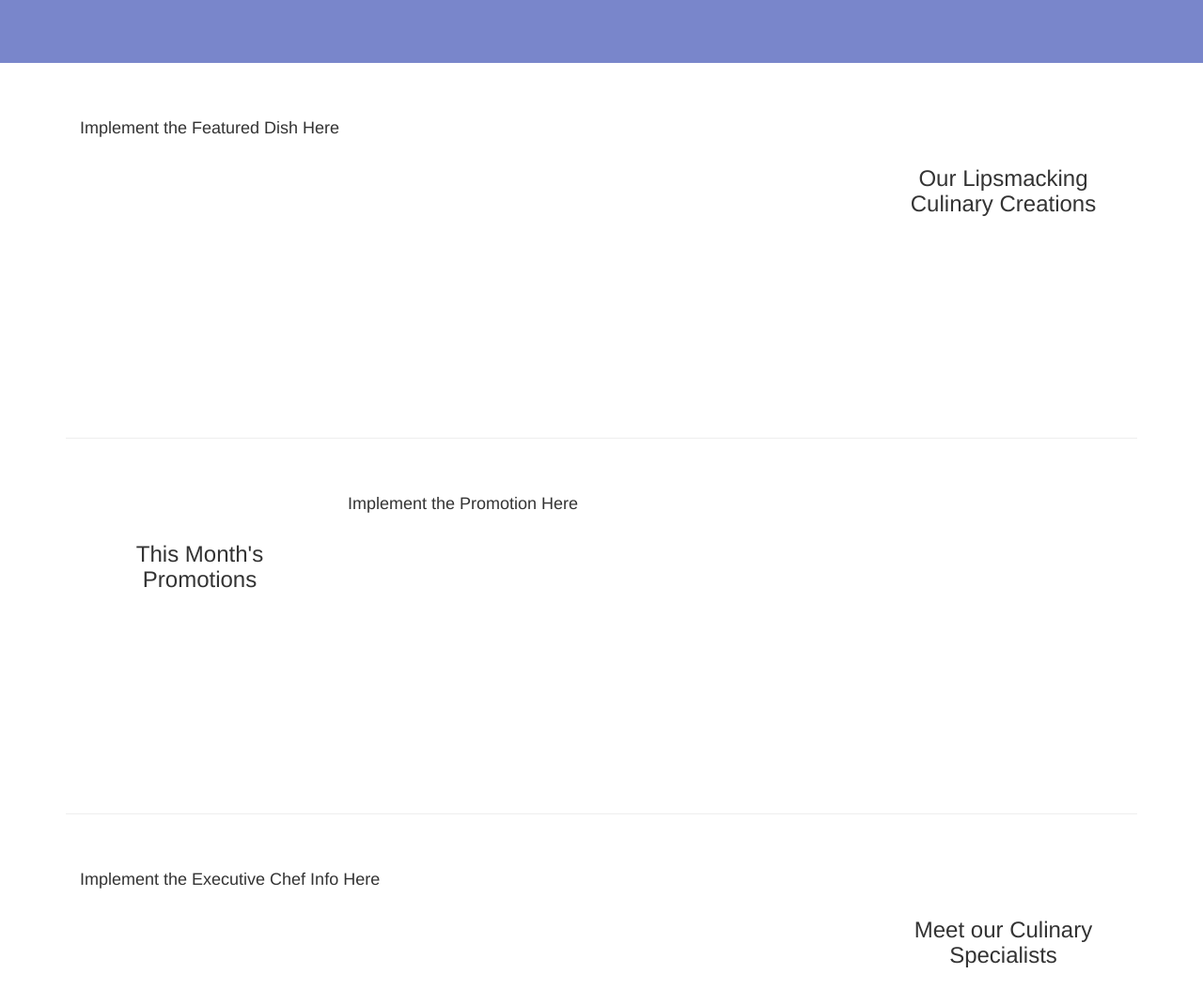
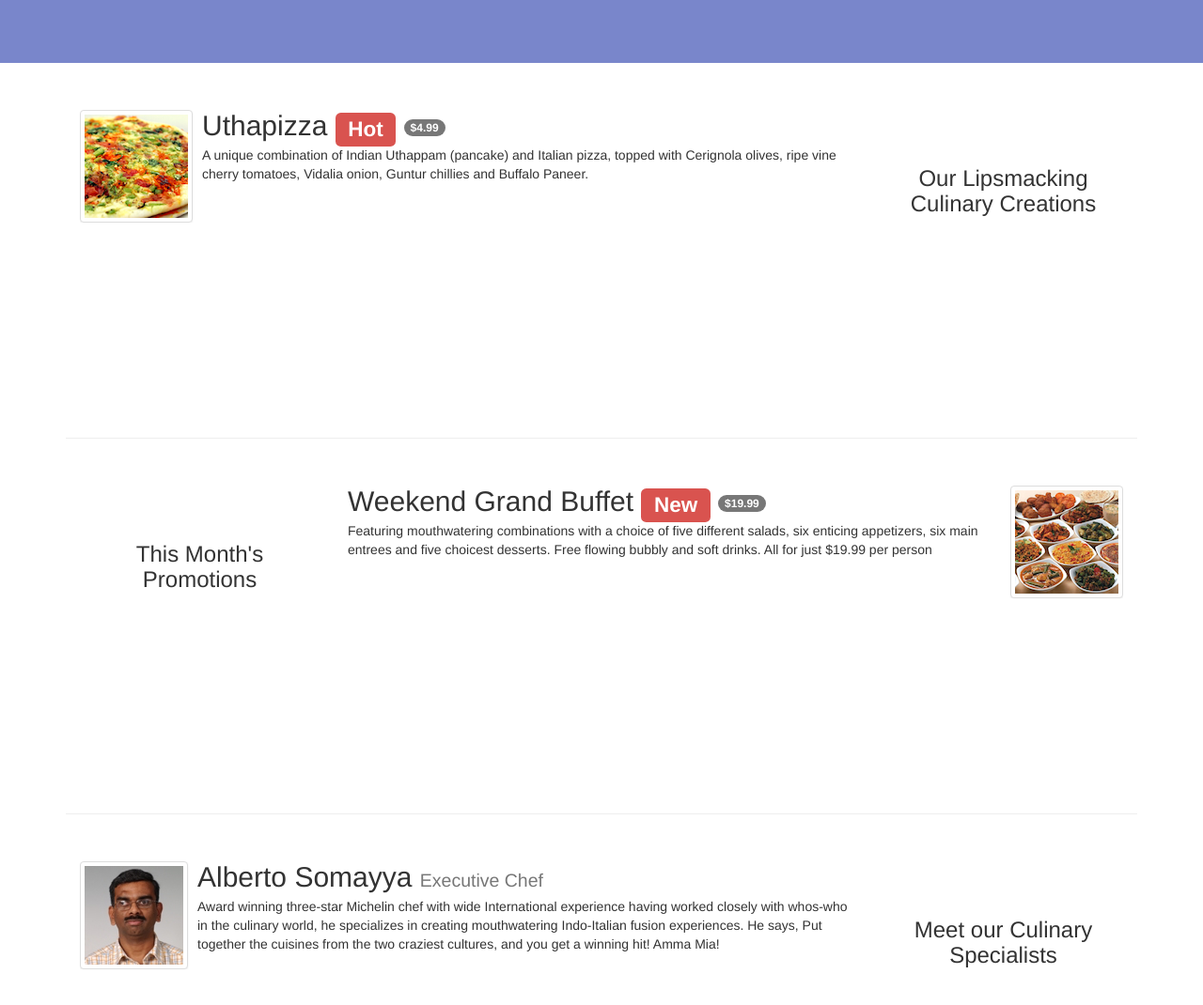
Before and after one commit to Bakermg/confusion-ng, a website: page app/index.html in a window 1280 px wide. Shown: the part 392-1462 px from the top of the page at 94% size. Drawn offline with Linux system fonts and the light colour scheme.

Commit message:
feat: Added content to the home and aboutus page updated the contollers for them

```diff
--- a/app/scripts/controllers.js
+++ b/app/scripts/controllers.js
@@ -117,16 +117,21 @@ angular.module('confusionApp')
     }
 }])
 
-.controller('IndexController', ['$scope', function($scope) {
+.controller('IndexController', ['$scope', 'menuFactory','corporateFactory', function($scope, menuFactory, corporateFactory) {
+    $scope.dish = menuFactory.getDish(0);
 
-};
+    $scope.promotions = menuFactory.getPromotion(0);
+
+    $scope.leadership = corporateFactory.getLeader(3);
+
 }])
 
-.controller('AboutController', ['$scope', function($scope) {
+.controller('AboutController', ['$scope', 'corporateFactory', function($scope, corporateFactory) {
 
-};
+  $scope.leadership = corporateFactory.getLeaders();
+
 }])
-// implement the IndexController and About Controller here
+
 
 
 ;
--- a/app/scripts/services.js
+++ b/app/scripts/services.js
@@ -197,6 +197,12 @@ angular.module('confusionApp')
                     return dishes[index];
                 };
 
+                this.getPromotion = function(index) {
+
+                  return promotions[index];
+
+                };
+
                 // implement a function named getPromotion
                 // that returns a selected promotion.
 
@@ -239,11 +245,20 @@ angular.module('confusionApp')
 
             ];
 
+            corpfac.getLeaders = function() {
+
+              return leadership;
+            };
+
+            corpfac.getLeader = function(index) {
+
+              return leadership[index];
+            };
             // Implement two functions, one named getLeaders,
             // the other named getLeader(index)
             // Remember this is a factory not a service
+            return corpfac;
 
-
-        })
+        });
 
 ;
--- a/app/views/home.html
+++ b/app/views/home.html
@@ -1,13 +1,24 @@
-
-
 <div class="container" ng-controller="IndexController">
     <div class="row row-content">
+
         <div class="col-xs-12 col-sm-3 col-sm-push-9">
             <p style="padding:20px;"></p>
             <h3 align=center>Our Lipsmacking Culinary Creations</h3>
         </div>
         <div class="col-xs-12 col-sm-9 col-sm-pull-3">
-				<h4>Implement the Featured Dish Here</h4>
+          <div class="media">
+              <div class="media-left media-middle">
+                  <a href="#">
+                      <img class="media-object img-thumbnail" ng-src={{dish.image}} alt="Uthappizza">
+                  </a>
+              </div>
+              <div class="media-body">
+                  <h2 class="media-heading">{{dish.name}}
+                       <span class="label label-danger">{{dish.label}}</span>
+                       <span class="badge">{{dish.price | currency}}</span></h2>
+                  <p>{{dish.description}}</p>
+              </div>
+          </div>
         </div>
     </div>
 
@@ -18,7 +29,20 @@
             <h3 align=center>This Month's Promotions</h3>
         </div>
         <div class="col-xs-12 col-sm-9">
-				<h4>Implement the Promotion Here</h4>
+          <div class="media">
+
+              <div class="media-body">
+                  <h2 class="media-heading">{{promotions.name}}
+                       <span class="label label-danger">{{promotions.label}}</span>
+                       <span class="badge">{{promotions.price | currency}}</span></h2>
+                  <p>{{promotions.description}}</p>
+              </div>
+              <div class="media-right media-middle">
+                  <a href="#">
+                      <img class="media-object img-thumbnail" ng-src={{promotions.image}} alt="Uthappizza">
+                  </a>
+              </div>
+          </div>
         </div>
     </div>
 
@@ -28,7 +52,18 @@
             <h3 align=center>Meet our Culinary Specialists</h3>
         </div>
         <div class="col-xs-12 col-sm-9 col-sm-pull-3">
-				<h4>Implement the Executive Chef Info Here</h4>
+          <div class="media">
+              <div class="media-left media-middle">
+                  <a href="#">
+                      <img class="media-object img-thumbnail" ng-src={{leadership.image}} alt="Uthappizza">
+                  </a>
+              </div>
+              <div class="media-body">
+                  <h2 class="media-heading">{{leadership.name}}
+                       <small>{{leadership.designation}}</small></h2>
+                  <p>{{leadership.description}}</p>
               </div>
           </div>
         </div>
+    </div>
+</div>
```
Also changed, not shown: app/views/aboutus.html (+15 -6 lines). Lines whose indentation alone changed are shown as unchanged.
